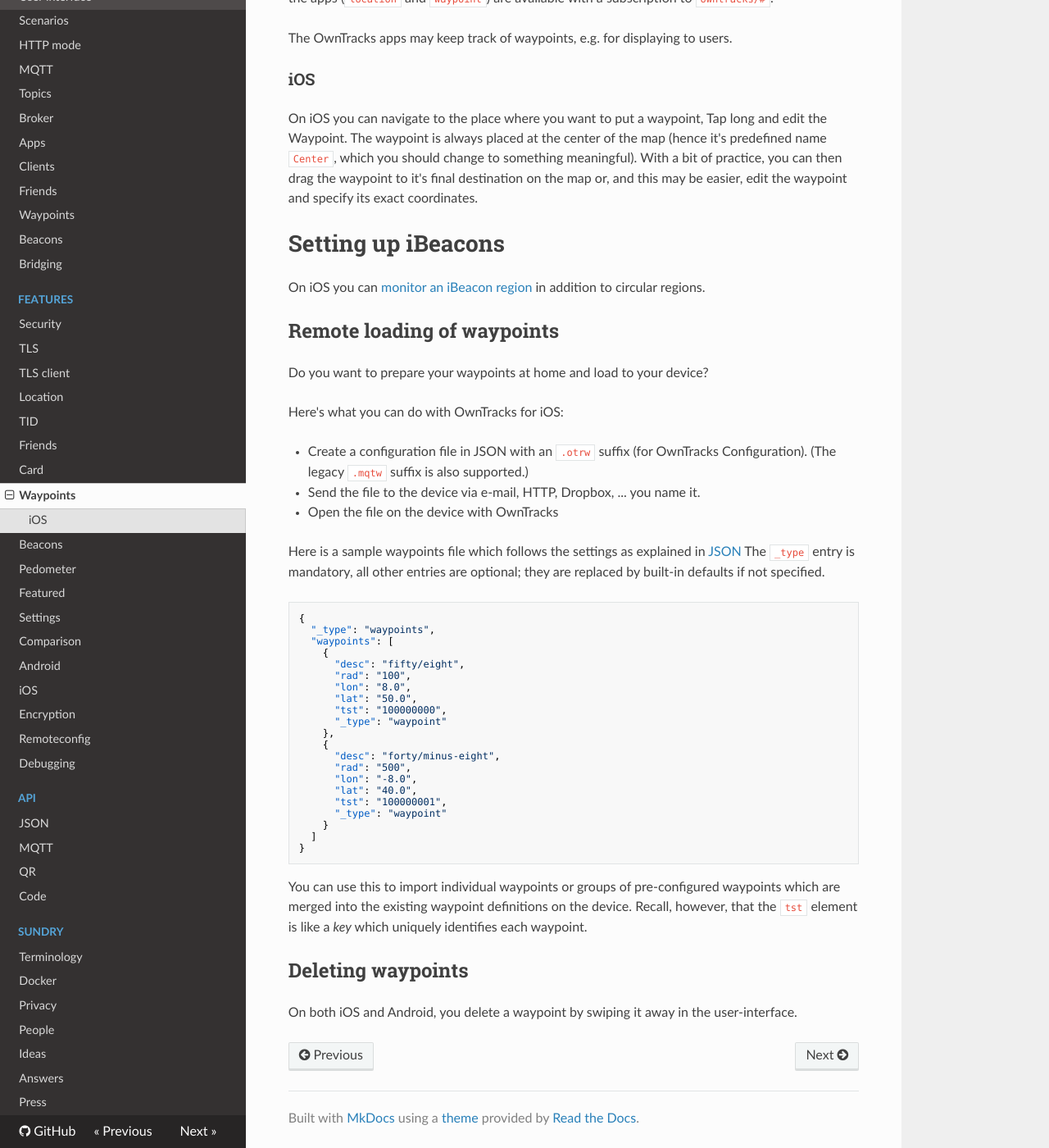
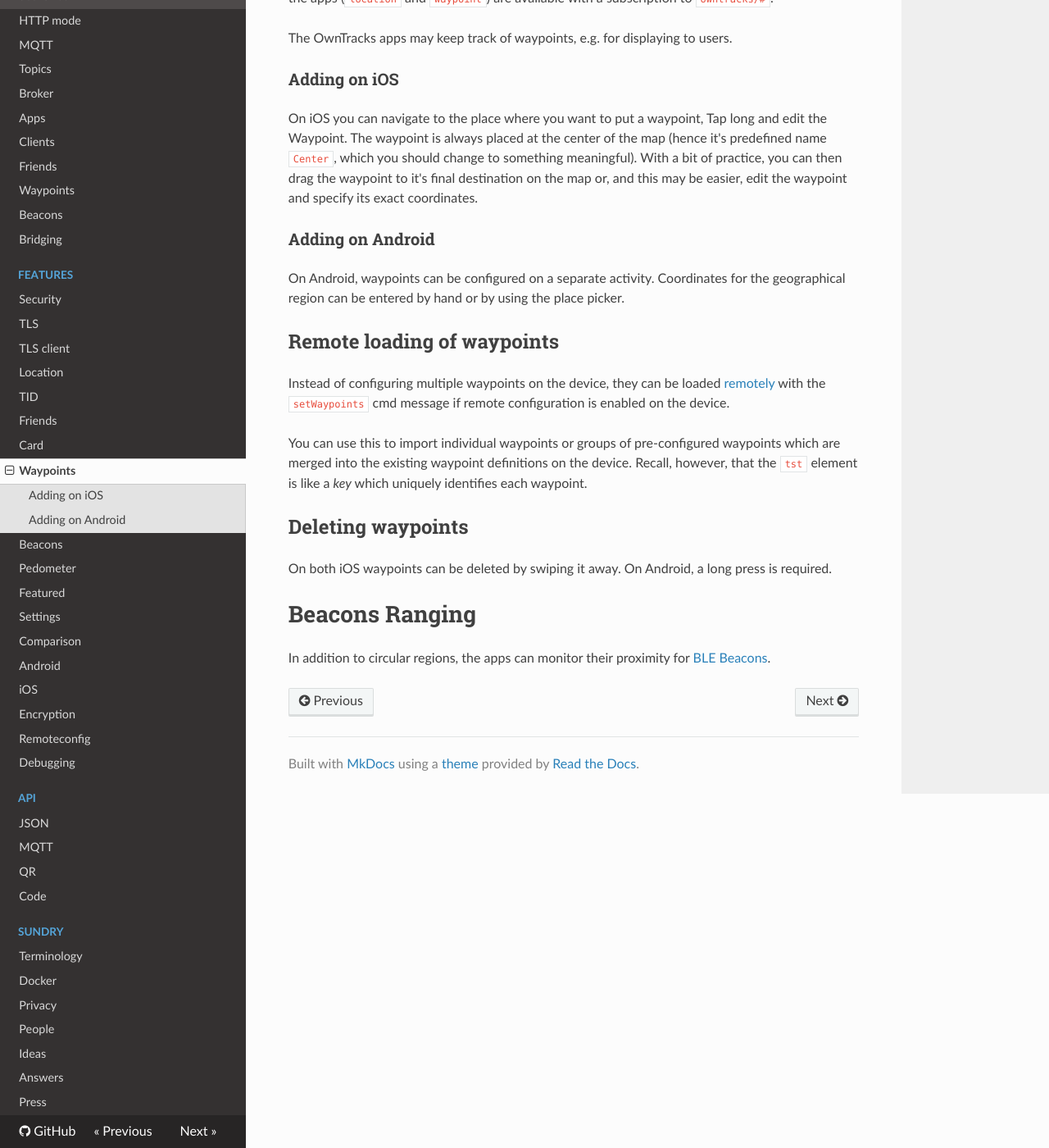
Before and after one commit to owntracks/booklet, an MkDocs documentation site: the page built from docs/features/waypoints.md, in a window 1280 px wide and 1400 px high, scrolled down 1176 px. Shown: the whole window at 82% size. Built offline with MkDocs 1.6.1, drawn with Linux system fonts in a browser that asks for light colours; nearby versions of some CDN libraries; old or Windows-style settings are respelled for this version of MkDocs; some of the changed text lies outside the part shown.

Commit message:
Update waypoints.md

````diff
--- a/docs/features/waypoints.md
+++ b/docs/features/waypoints.md
@@ -49,55 +47,19 @@ available with a subscription to `owntracks/#`.
 
 The OwnTracks apps may keep track of waypoints, e.g. for displaying to users.
 
-### iOS
-
+### Adding on iOS
 On iOS you can navigate to the place where you want to put a waypoint, Tap long and edit the Waypoint. The waypoint is always placed at the center of the map (hence it's predefined name `Center`, which you should change to something meaningful). With a bit of practice, you can then drag the waypoint to it's final destination on the map or, and this may be easier, edit the waypoint and specify its exact coordinates.
 
-# Setting up iBeacons
-
-On iOS you can [monitor an iBeacon region](beacons.md) in addition to circular regions.
+### Adding on Android
+On Android, waypoints can be configured on a separate activity. Coordinates for the geographical region can be entered by hand or by using the place picker.
 
 ## Remote loading of waypoints
-
-Do you want to prepare your waypoints at home and load to your device?
-
-Here's what you can do with OwnTracks for iOS:
-
-* Create a configuration file in JSON with an `.otrw` suffix (for OwnTracks Configuration). (The legacy `.mqtw` suffix is also supported.)
-* Send the file to the device via e-mail, HTTP, Dropbox, ... you name it.
-* Open the file on the device with OwnTracks
-
-Here is a sample waypoints file which follows the settings as explained in
-[JSON](../tech/json.md)  The `_type` entry is mandatory, all other entries are
-optional; they are replaced by built-in
-defaults if not specified.
-
-```json
-{
-  "_type": "waypoints",
-  "waypoints": [
-    {
-      "desc": "fifty/eight",
-      "rad": "100",
-      "lon": "8.0",
-      "lat": "50.0",
-      "tst": "100000000",
-      "_type": "waypoint"
-    },
-    {
-      "desc": "forty/minus-eight",
-      "rad": "500",
-      "lon": "-8.0",
-      "lat": "40.0",
-      "tst": "100000001",
-      "_type": "waypoint"
-    }
-  ]
-}
-```
+Instead of configuring multiple waypoints on the device, they can be loaded [remotely](remoteconfig.md) with the `setWaypoints` cmd message if remote configuration is enabled on the device.
 
 You can use this to import individual waypoints or groups of pre-configured waypoints which are merged into the existing waypoint definitions on the device. Recall, however, that the `tst` element is like a _key_ which uniquely identifies each waypoint.
 
 ## Deleting waypoints
+On both iOS waypoints can be deleted by swiping it away. On Android, a long press is required.
 
-On both iOS and Android, you delete a waypoint by swiping it away in the user-interface.
+# Beacons Ranging
+In addition to circular regions, the apps can monitor their proximity for [BLE Beacons](beacons.md).
````
Also changed, not shown: other parts of docs/features/waypoints.md (+2 -4 lines).
